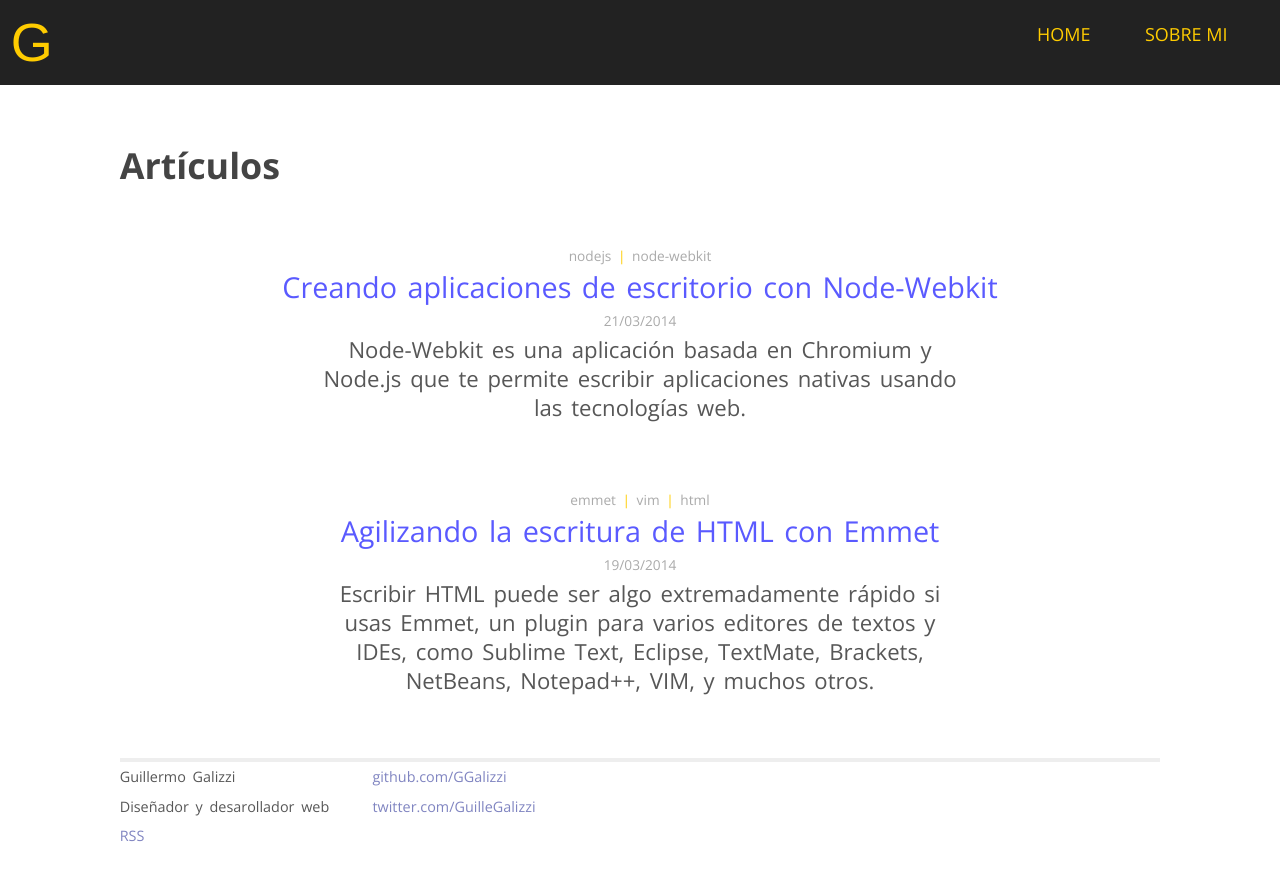
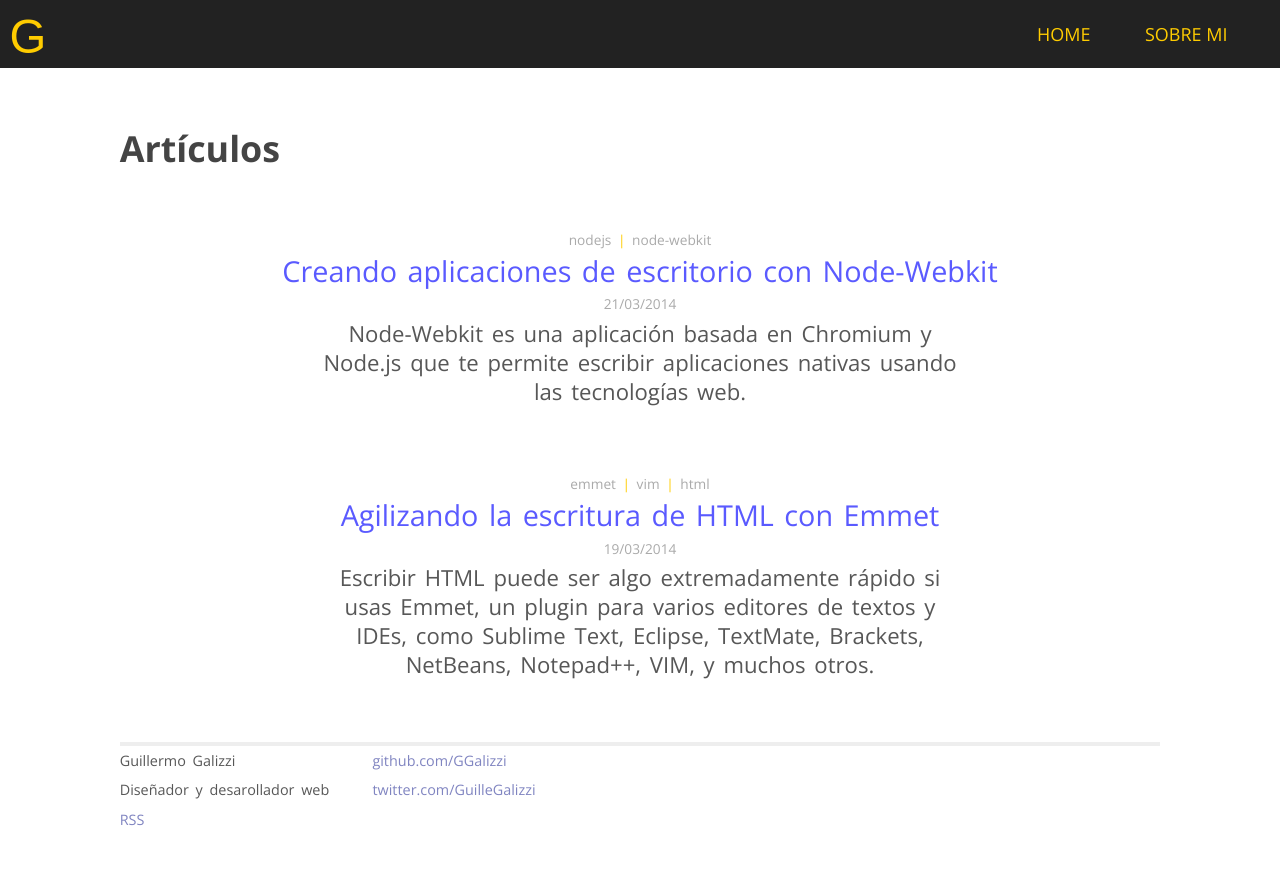
Before and after one commit to GGalizzi/ggalizzi.github.io_old, a Jekyll site: the page built from index.html, in a window 1280 px wide. Shown: the top 881 px of the page. Built offline with Jekyll 4.4.1, drawn with Linux system fonts in a browser that asks for light colours; some web fonts are replaced; Markdown is read by kramdown in place of the engine named in the settings.

Commit message:
Adjusts nav.

```diff
--- a/css/main.css
+++ b/css/main.css
@@ -138,6 +138,7 @@ li li {
 .header {
   background-color: #222;
   margin-bottom: 0.5em;
+  height: 3.8rem;
   line-height: 3.8rem;
 }
 
@@ -158,7 +159,7 @@ li li {
 
 .logo {
   font-family: 'Clicker Script', sans-serif;
-  font-size: 3em;
+  font-size: 2.63em;
   text-align: center;
   margin-bottom: 0;
 }
```
